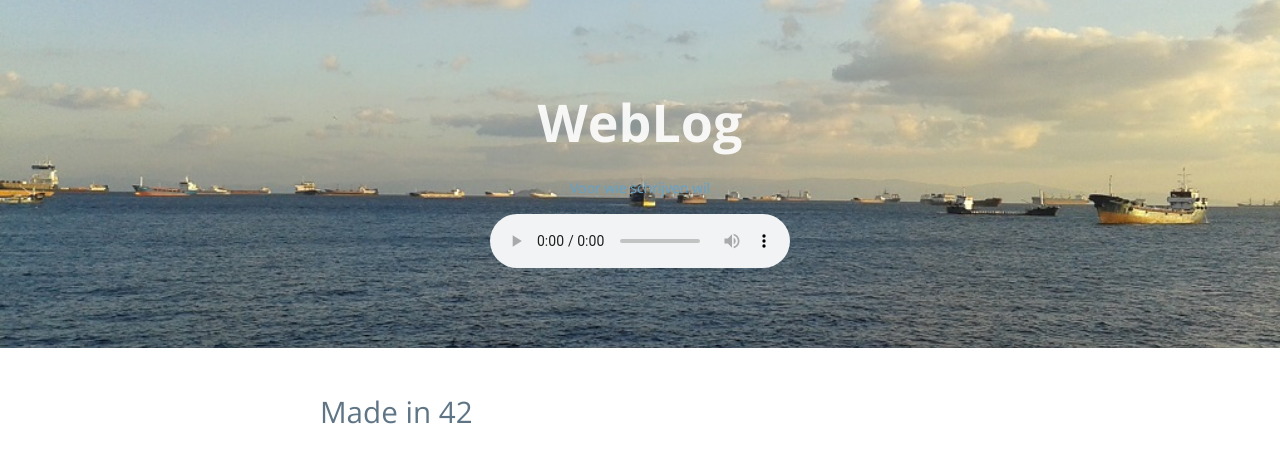
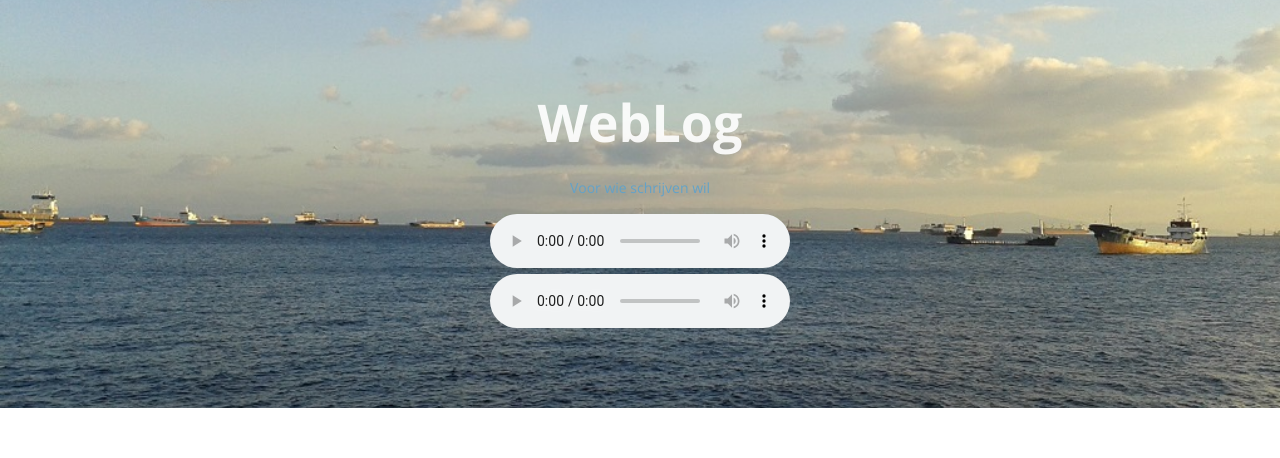
Before and after one commit to fprisse/Weblog, a Jekyll site: the page built from index.html, in a window 1280 px wide. Shown: the top 458 px of the page. Built offline with Jekyll 4.4.1, drawn with Linux system fonts in a browser that asks for light colours; nearby versions of some CDN libraries; the list of posts is cut into pages by our own code; comment, search, counter and statistics services are not loaded.

Commit message:
Update header.html

```diff
--- a/_includes/header.html
+++ b/_includes/header.html
@@ -3,5 +3,11 @@
      <!--<h3 style="font-weight: lighter;">a blog for <a class="header-link" href="http://canijustgo.com/" target="_blank">canijustgo.com</a></h3>-->
      <!--<h3> {{ site.description }} </h3> -->
      <p> <a href="{{ site.baseurl }}/talktome"> Voor wie schrijven wil </a></p>
+
+     <div class='audio-container'>
+   <audio controls>
+   </audio>
+<div align="right">
  <audio style="margin: 0 auto; display: block;"src="http://direct.fipradio.fr/live/fip-webradio3.mp3" controls></audio>
+</div>
 </header>
```
